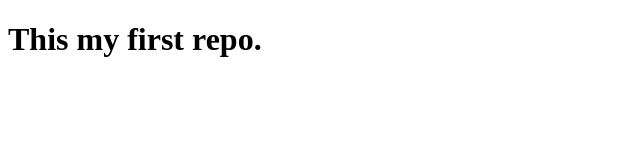
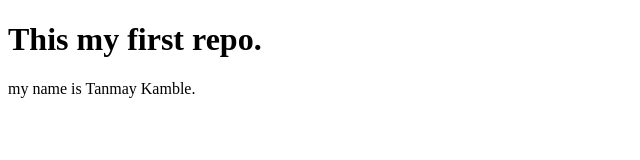
Before and after one commit to Tanmay07-code/git37, a plain HTML site: page index.html in a window 1280 px wide. Shown: the whole page, without its empty margins (0-640 px from the left). Drawn offline with Linux system fonts and the light colour scheme.

Commit message:
updated on feature2 branch

```diff
--- a/index.html
+++ b/index.html
@@ -7,5 +7,6 @@
 </head>
 <body>
     <h1>This my first repo.</h1>
+    <p>my name is Tanmay Kamble.</p>
 </body>
 </html>
```
